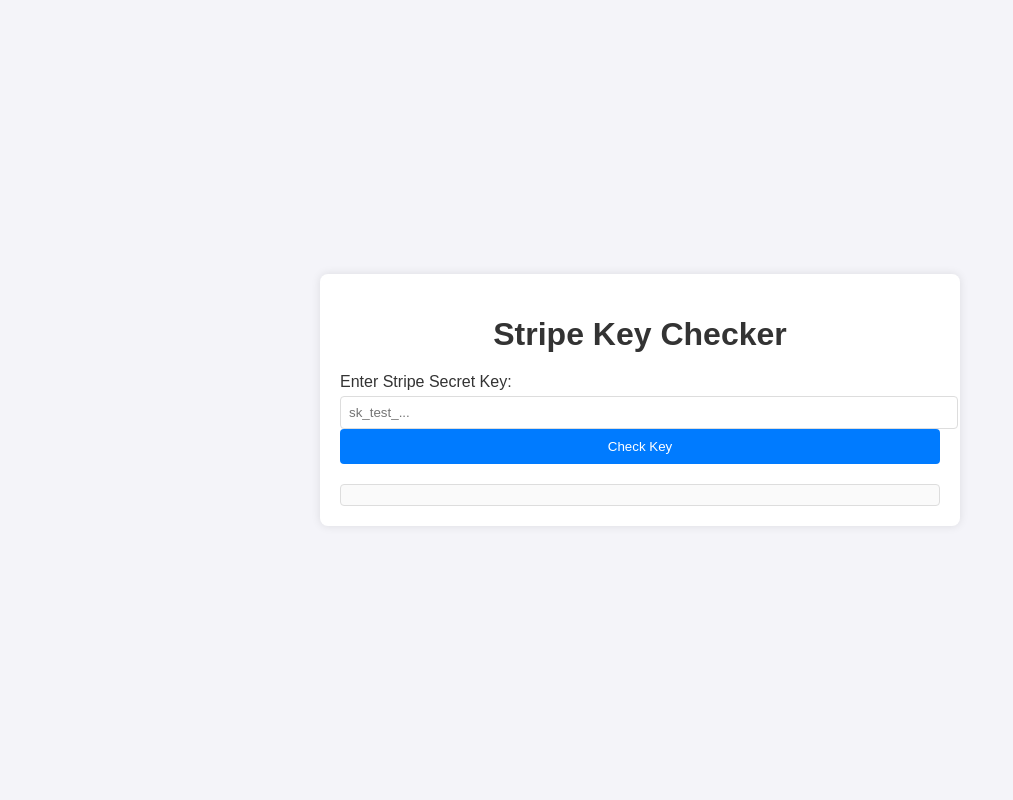
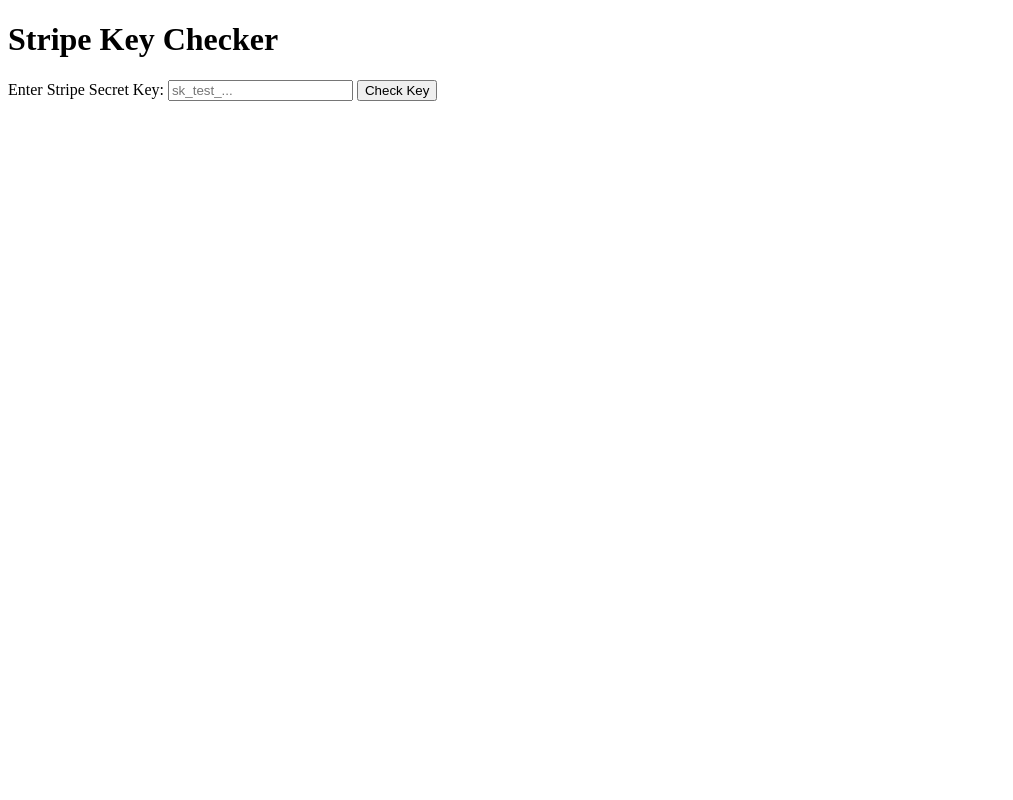
Before and after one commit to nectariferous/likhonverse, a PHP site: page / in a window 1280 px wide. Shown: the whole page, without its empty margins (0-1013 px from the left). Run offline with PHP 8.4, Linux system fonts and the light colour scheme; some libraries are stand-ins or nearby versions.

Commit message:
Update index.php

```diff
--- a/src/index.php
+++ b/src/index.php
@@ -1,87 +1,28 @@
-<?php
-ini_set('memory_limit', '256M');
-?>
-
-
 <!DOCTYPE html>
 <html lang="en">
 <head>
     <meta charset="UTF-8">
     <meta name="viewport" content="width=device-width, initial-scale=1.0">
     <title>Stripe Key Checker</title>
+
+    <!-- OG Metadata -->
+    <meta property="og:title" content="Stripe Key Checker">
+    <meta property="og:description" content="A tool to check the validity of your Stripe secret keys and retrieve account details.">
+    <meta property="og:image" content="https://yourwebsite.com/path-to-image.jpg">
+    <meta property="og:url" content="https://yourwebsite.com">
+    <meta property="og:site_name" content="Your Site Name">
+
+    <!-- Twitter Card Metadata -->
+    <meta property="twitter:card" content="summary_large_image">
+    <meta property="twitter:title" content="Stripe Key Checker">
+    <meta property="twitter:description" content="A tool to check the validity of your Stripe secret keys and retrieve account details.">
+    <meta property="twitter:image" content="https://yourwebsite.com/path-to-image.jpg">
+
+    <!-- SEO Metadata -->
+    <meta name="description" content="A tool to check the validity of your Stripe secret keys and retrieve account details.">
+
     <style>
-        body {
-            font-family: Arial, sans-serif;
-            background-color: #f4f4f9;
-            color: #333;
-            display: flex;
-            justify-content: center;
-            align-items: center;
-            height: 100vh;
-            margin: 0;
-        }
-        .container {
-            background: #fff;
-            padding: 20px;
-            border-radius: 8px;
-            box-shadow: 0 0 10px rgba(0,0,0,0.1);
-            max-width: 600px;
-            width: 100%;
-        }
-        h1 {
-            text-align: center;
-            margin-bottom: 20px;
-        }
-        .input-group {
-            margin-bottom: 15px;
-        }
-        .input-group label {
-            display: block;
-            margin-bottom: 5px;
-        }
-        .input-group input {
-            width: 100%;
-            padding: 8px;
-            border: 1px solid #ddd;
-            border-radius: 4px;
-        }
-        .input-group button {
-            background-color: #007bff;
-            color: #fff;
-            border: none;
-            padding: 10px;
-            border-radius: 4px;
-            cursor: pointer;
-            width: 100%;
-        }
-        .input-group button:hover {
-            background-color: #0056b3;
-        }
-        .result {
-            margin-top: 20px;
-            padding: 10px;
-            border: 1px solid #ddd;
-            border-radius: 4px;
-            background-color: #fafafa;
-        }
-        .success {
-            color: #28a745;
-        }
-        .error {
-            color: #dc3545;
-        }
-        .details {
-            margin-top: 10px;
-            padding: 10px;
-            background-color: #e9ecef;
-            border-radius: 4px;
-        }
-        .details p {
-            margin: 0 0 5px;
-        }
-        .details span {
-            font-weight: bold;
-        }
+        /* Your CSS styles here */
     </style>
 </head>
 <body>
@@ -99,8 +40,8 @@ ini_set('memory_limit', '256M');
         function checkKey() {
             const key = document.getElementById('stripeKey').value;
             const resultDiv = document.getElementById('result');
-            require 'vendor/autoload.php';
-            fetch('/validate_key.php', {  // Ensure your PHP endpoint is correct
+
+            fetch('/validate_key.php', {
                 method: 'POST',
                 headers: {
                     'Content-Type': 'application/json',
```
